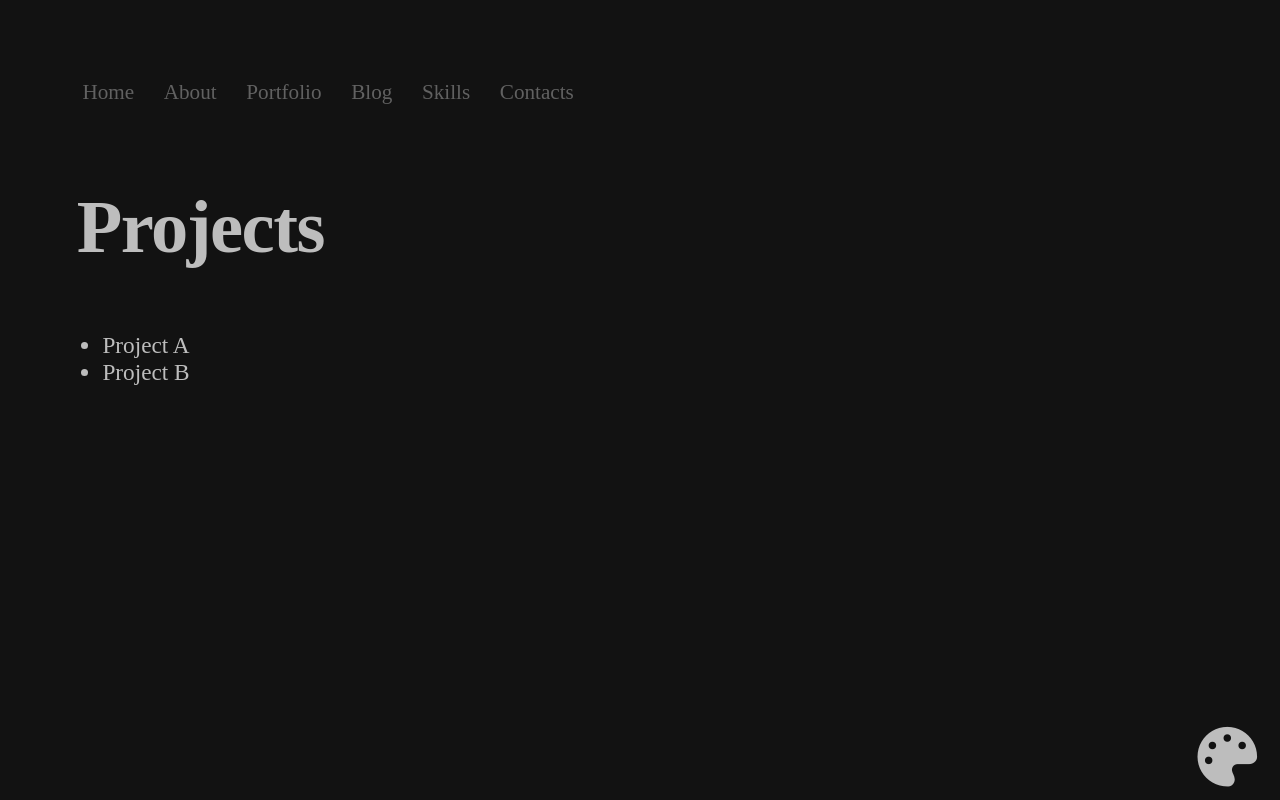
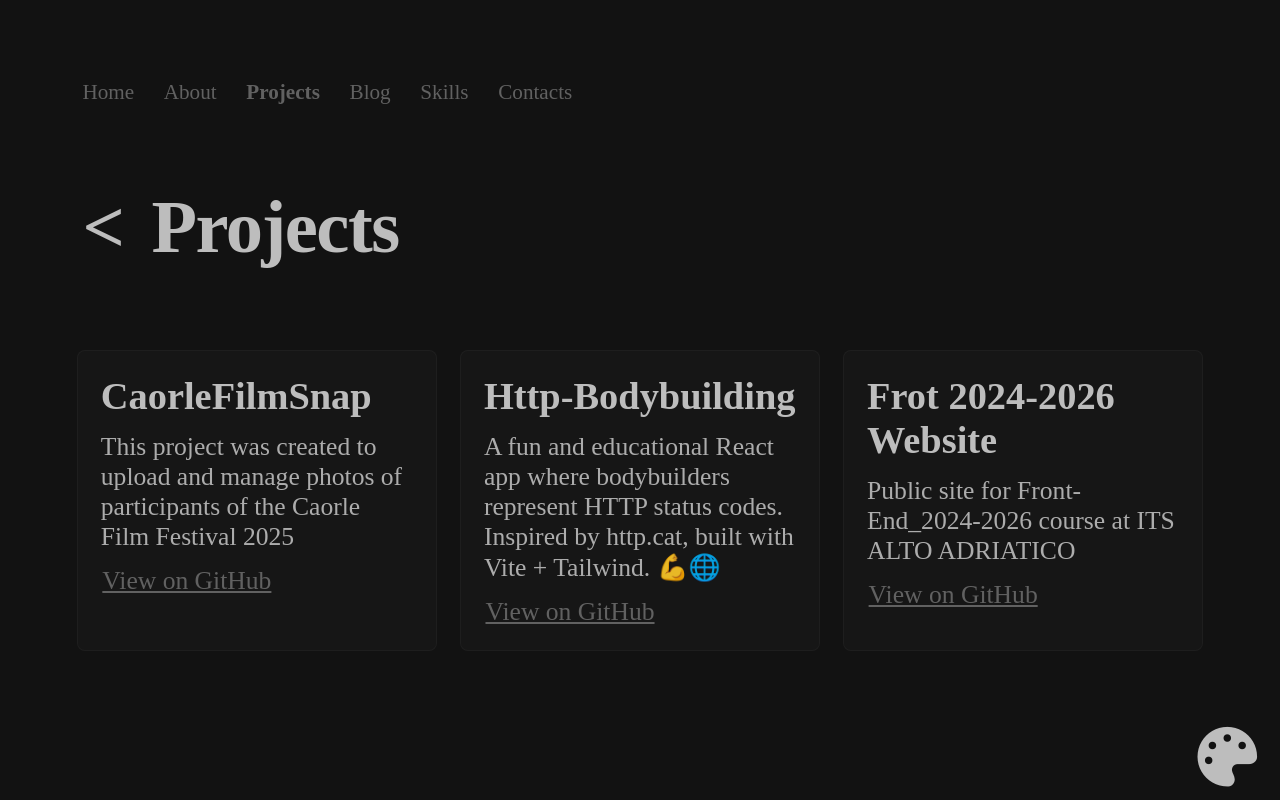
Before and after one commit to CammarataLudovico/Ludov.dev-Maker-Blog, a React (Vite) app: page /projects in a window 1280 px wide. Built offline with nearby package versions, Linux system fonts and the light colour scheme; a web font is replaced by a local one.

Commit message:
feat: add FontAwesome dependency and update Projects page with project details

```diff
--- a/package.json
+++ b/package.json
@@ -9,6 +9,7 @@
     "preview": "vite preview"
   },
   "dependencies": {
+    "@fortawesome/react-fontawesome": "^3.1.1",
     "markdown-to-jsx": "^9.6.1",
     "react": "^18.2.0",
     "react-dom": "^18.2.0",
--- a/src/App.jsx
+++ b/src/App.jsx
@@ -6,7 +6,6 @@ import About from "./pages/About";
 import Projects from "./pages/Projects";
 import Skills from "./pages/Skills";
 import Contacts from "./pages/Contacts";
-import Portfolio from "./pages/Portfolio";
 import Blog from "./pages/Blog";
 import BlogPost from "./pages/BlogPost";
 import PaletteButton from "./components/PaletteButton";
--- a/src/assets/pages/portfolio.css
+++ /dev/null
@@ -1,36 +0,0 @@
-.portfolio-grid {
-  display: grid;
-  grid-template-columns: repeat(auto-fit, minmax(220px, 1fr));
-  gap: 1.25rem;
-  margin-top: 1.5rem;
-}
-
-.card {
-  background: rgba(255,255,255,0.02);
-  border: 1px solid rgba(255,255,255,0.03);
-  padding: 1.25rem;
-  border-radius: 8px;
-  transition: transform 160ms ease, box-shadow 160ms ease;
-}
-
-.card:hover {
-  transform: translateY(-4px);
-  box-shadow: 0 6px 18px rgba(0,0,0,0.5);
-}
-
-.card h3 {
-  margin: 0 0 0.5rem 0;
-  font-size: 1.15rem;
-  color: var(--text);
-}
-
-.card p {
-  margin: 0 0 0.75rem 0;
-  color: var(--text);
-  opacity: 0.9;
-}
-
-.card a {
-  color: var(--link);
-  text-decoration: underline;
-}
--- a/src/assets/pages/projects.css
+++ b/src/assets/pages/projects.css
@@ -1,7 +1,36 @@
-.first-level {
-    padding-left: 2vw;
+.portfolio-grid {
+  display: grid;
+  grid-template-columns: repeat(auto-fit, minmax(220px, 1fr));
+  gap: 1.25rem;
+  margin-top: 1.5rem;
 }
 
-.second-level {
-    padding-left: 4vw;
+.card {
+  background: rgba(255,255,255,0.02);
+  border: 1px solid rgba(255,255,255,0.03);
+  padding: 1.25rem;
+  border-radius: 8px;
+  transition: transform 160ms ease, box-shadow 160ms ease;
 }
+
+.card:hover {
+  transform: translateY(-4px);
+  box-shadow: 0 6px 18px rgba(0,0,0,0.5);
+}
+
+.card h3 {
+  margin: 0 0 0.5rem 0;
+  font-size: 1.15rem;
+  color: var(--text);
+}
+
+.card p {
+  margin: 0 0 0.75rem 0;
+  color: var(--text);
+  opacity: 0.9;
+}
+
+.card a {
+  color: var(--link);
+  text-decoration: underline;
+}
--- a/src/components/Nav.jsx
+++ b/src/components/Nav.jsx
@@ -15,8 +15,8 @@ export default function Nav() {
         {/* <NavLink to="/projects" className={active}>
           Projects
         </NavLink> */}
-        <NavLink to="/portfolio" className={active}>
-          Portfolio
+        <NavLink to="/projects" className={active}>
+          Projects
         </NavLink>
         <NavLink to="/blog" className={active}>
           Blog
--- a/src/main.jsx
+++ b/src/main.jsx
@@ -5,7 +5,6 @@ import App from "./App";
 import Home from "./pages/Home";
 import About from "./pages/About";
 import Projects from "./pages/Projects";
-import Portfolio from "./pages/Portfolio";
 import Blog from "./pages/Blog";
 import BlogPost from "./pages/BlogPost";
 import Skills from "./pages/Skills";
@@ -15,7 +14,6 @@ import "./assets/pages/about.css";
 import "./assets/pages/contacts.css";
 import "./assets/pages/projects.css";
 import "./assets/pages/skills.css";
-import "./assets/pages/portfolio.css";
 import "./assets/pages/blog.css";
 import "./assets/theme.js";
 
@@ -28,7 +26,6 @@ const router = createBrowserRouter(
         { index: true, element: <Home /> },
         { path: "about", element: <About /> },
         { path: "projects", element: <Projects /> },
-        { path: "portfolio", element: <Portfolio /> },
         { path: "blog", element: <Blog /> },
         { path: "blog/:id", element: <BlogPost /> },
         { path: "skills", element: <Skills /> },
--- a/src/pages/Home.jsx
+++ b/src/pages/Home.jsx
@@ -26,7 +26,7 @@ export default function Home() {
         <span className="link">├── <a href="/about" data-type="file">about.dev</a></span>
         <span className="link">├── <a href="/skills" data-type="file">skills.dev</a></span>
         {/* <span className="link">├── <a href="/projects" data-type="file">projects.dev</a></span> */}
-        <span className="link">├── <a href="/portfolio" data-type="file">portfolio.dev</a></span>
+        <span className="link">├── <a href="/projects" data-type="file">portfolio.dev</a></span>
         <span className="link">├── <a href="/blog" data-type="file">blog.dev</a></span>
         <span className="link">├── <a href="/skills" data-type="file">skills.dev</a></span>
         <span className="link">└── <a href="/contacts" data-type="file">contacts.dev</a></span>
--- a/src/pages/Portfolio.jsx
+++ /dev/null
@@ -1,40 +0,0 @@
-import React from "react";
-
-const projects = [
-  {
-    title: "",
-    desc: "",
-    link: ""
-  },
-  {
-    title: "",
-    desc: "",
-    link: ""
-  },
-  {
-    title: "",
-    desc: "",
-    link: ""
-  }
-];
-
-export default function Portfolio() {
-  return (
-    <div>
-      <div id="title"><a href="/">&lt;</a> Portfolio</div>
-
-      <main>
-        <div className="portfolio-grid">
-          <h3>Currently under construction!</h3>
-          {/* {projects.map((p, i) => (
-            <article key={i} className="card">
-              <h3>{p.title}</h3>
-              <p>{p.desc}</p>
-              <a href={p.link} target="_blank" rel="noreferrer">View on GitHub</a>
-            </article>
-          ))}*/}
-        </div>
-      </main>
-    </div>
-  );
-}
--- a/src/pages/Projects.jsx
+++ b/src/pages/Projects.jsx
@@ -1,13 +1,41 @@
 import React from "react";
+{/* import { FontAwesomeIcon } from '@fortawesome/react-fontawesome';
+import { faGithub } from '@fortawesome/free-brands-svg-icons' */}
+
+const projects = [
+  {
+    title: "CaorleFilmSnap",
+    desc: "This project was created to upload and manage photos of participants of the Caorle Film Festival 2025",
+    link: "https://github.com/CammarataLudovico/CaorleFilmSnap"
+  },
+  {
+    title: "Http-Bodybuilding",
+    desc: "A fun and educational React app where bodybuilders represent HTTP status codes. Inspired by http.cat, built with Vite + Tailwind. 💪🌐",
+    link: "https://github.com/CammarataLudovico/http-bodybuilder"
+  },
+  {
+    title: "Frot 2024-2026 Website",
+    desc: "Public site for Front-End_2024-2026 course at ITS ALTO ADRIATICO",
+    link: "https://github.com/CammarataLudovico/Front-End_2024-2026"
+  }
+];
 
 export default function Projects() {
   return (
-    <section>
-      <h1 id="title">Projects</h1>
-      <ul className="first-level">
-        <li>Project A</li>
-        <li>Project B</li>
-      </ul>
-    </section>
+    <div>
+      <div id="title"><a href="/">&lt;</a> Projects</div>
+
+      <main>
+        <div className="portfolio-grid">
+          {projects.map((p, i) => (
+            <article key={i} className="card">
+              <h2>{p.title}</h2>
+              <p>{p.desc}</p>
+              <a href={p.link} target="_blank" rel="noreferrer">View on GitHub</a>
+            </article>
+          ))}
+        </div>
+      </main>
+    </div>
   );
 }
```
Also changed, not shown: 1 other file (tests, documents, lock files or other folders).
